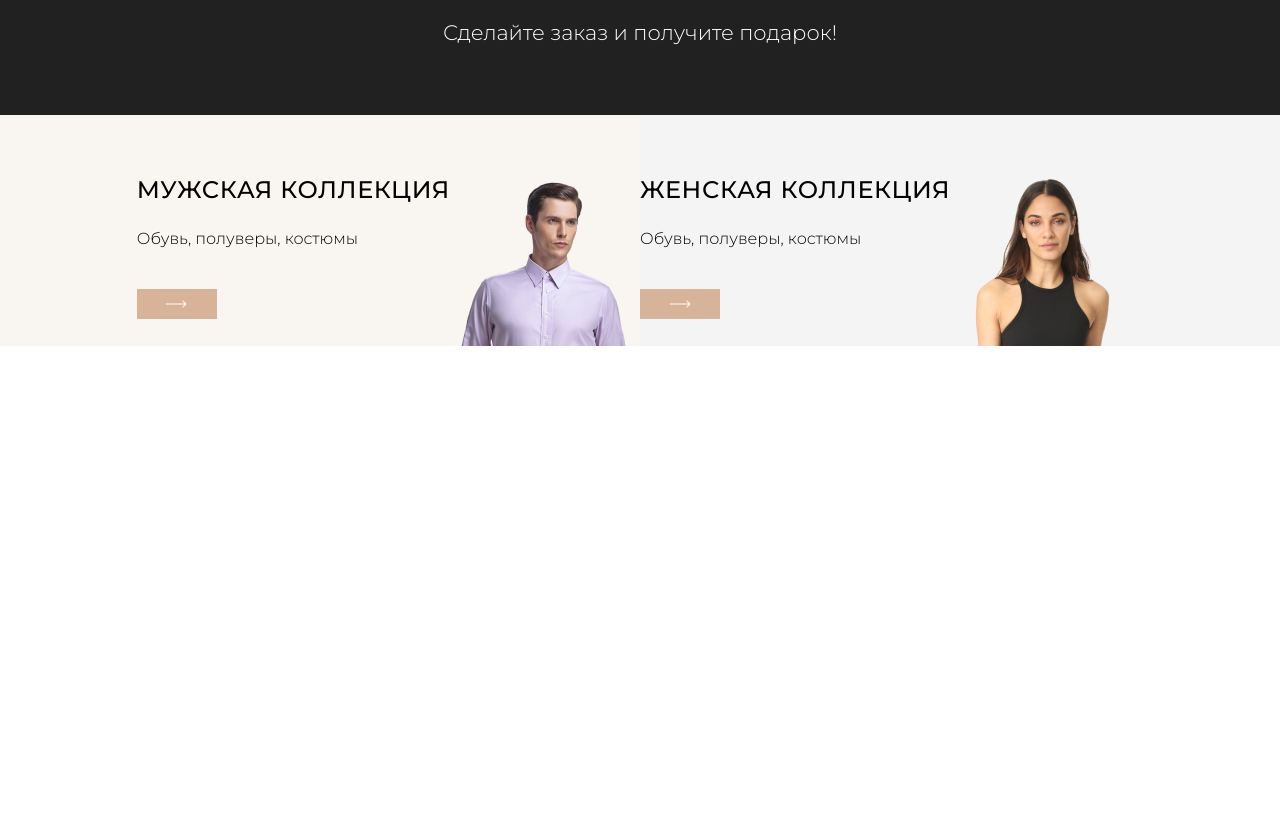
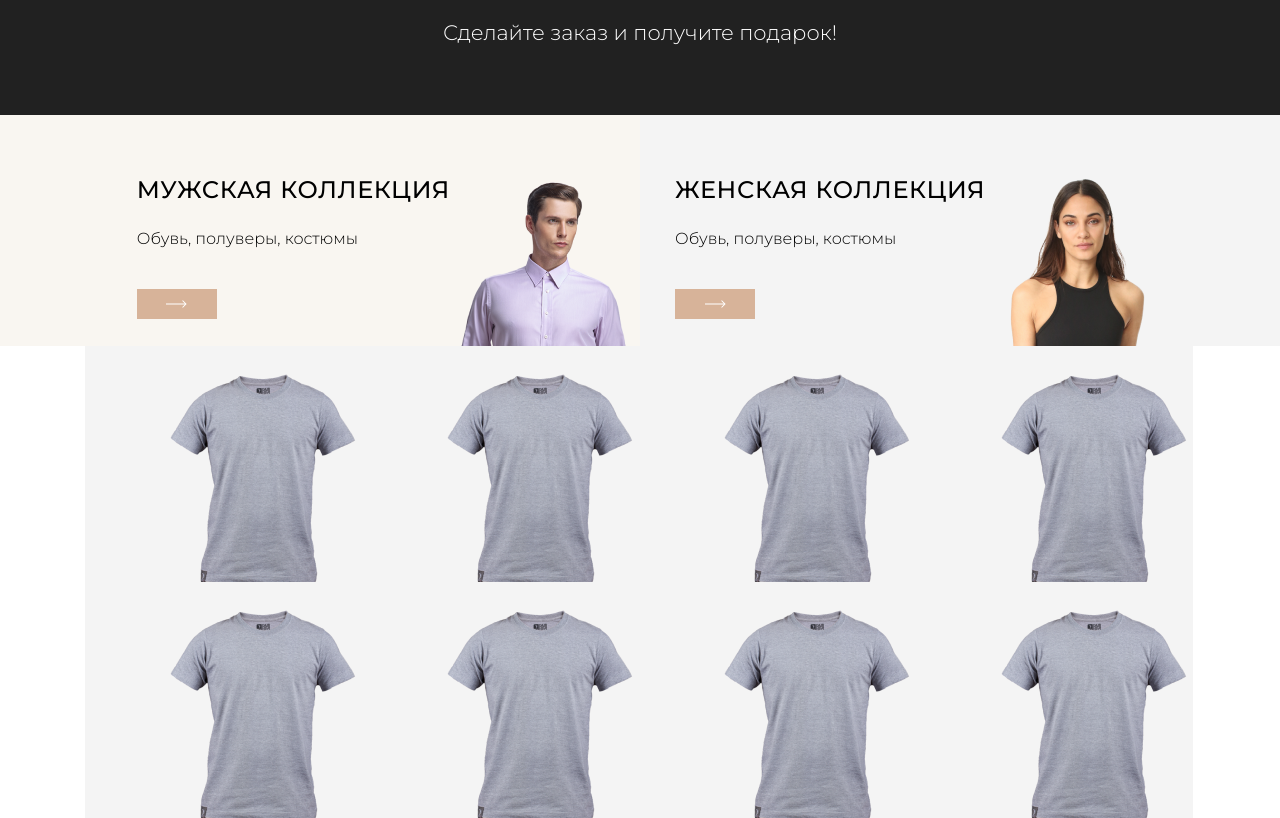
Before and after one commit to Garik9402/The-Loop, a plain HTML site: page index.html in a window 1280 px wide. Shown: the part 969-1787 px from the top of the page. Before the commit the page ends 1315 px from the top, so only its background shows below. Drawn offline with nearby package versions, Linux system fonts and the light colour scheme.

Commit message:
add collections__whole items

```diff
--- a/css/styles.scss
+++ b/css/styles.scss
@@ -361,7 +361,7 @@ $color-black:#000000;
         background-color: #F4F4F4;
     }
     &__women-inner {
-        margin-top: 60px;
+        margin: 60px 0px 0px 35px;
         display: flex;
         flex-direction: row-reverse;
         justify-content: start;
@@ -394,6 +394,29 @@ $color-black:#000000;
         background-position: 50% 50%;
         cursor: pointer;
     }
+    &__whole {
+        max-width: 1110px;
+        width: 100%;
+        margin: 0 auto;
+    }
+    &__whole-top {
+        max-width: inherit;
+        width: inherit;
+        display: flex;
+    }
+    &__whole-itemstop {
+        width: 277px;
+        height: 236px;
+        background: url(../images/collections-img.png), #F9F6F1;
+    }
+    &__whole-bottom {
+        max-width: inherit;
+        width: inherit;
+        display: flex;
+    }
+    &__whole-itemsbottom {
+        width: 277px;
+        height: 236px;
+        background: url(../images/collections-img.png), #F9F6F1;
+    }
 }
-
-.collections-whole {}
--- a/js/script.js
+++ b/js/script.js
@@ -104,5 +104,32 @@
  collectionsWomen.classList.add('collections__womens')
  collectionsWomenInner.classList.add('collections__women-inner')
  collectionsWomen.append(collectionsWomenInner)
- collectionsWhole.classList.add('collections-whole')
+ collectionsWhole.classList.add('collections__whole')
  collectionsInner.append(collectionsWhole)
+ let collectionsWholeTop = document.createElement('div')
+ collectionsWholeTop.classList.add('collections__whole-top')
+ collectionsWhole.append(collectionsWholeTop)
+
+ function collectionsItemTop() {
+     let itemsCollection = document.createElement('div')
+     itemsCollection.classList.add('collections__whole-itemstop')
+     collectionsWholeTop.append(itemsCollection)
+ }
+ collectionsItemTop()
+ collectionsItemTop()
+ collectionsItemTop()
+ collectionsItemTop()
+
+ let collectionsWholeBottom = document.createElement('div')
+ collectionsWholeBottom.classList.add('collections__whole-bottom')
+ collectionsWhole.append(collectionsWholeBottom)
+
+ function collectionsItemBottom() {
+     let itemsBottomCollection = document.createElement('div')
+     itemsBottomCollection.classList.add('collections__whole-itemsbottom')
+     collectionsWholeBottom.append(itemsBottomCollection)
+ }
+ collectionsItemBottom()
+ collectionsItemBottom()
+ collectionsItemBottom()
+ collectionsItemBottom()
```
Also changed, not shown: css/styles.css, images/collections-img.png (added), 1 other file.
